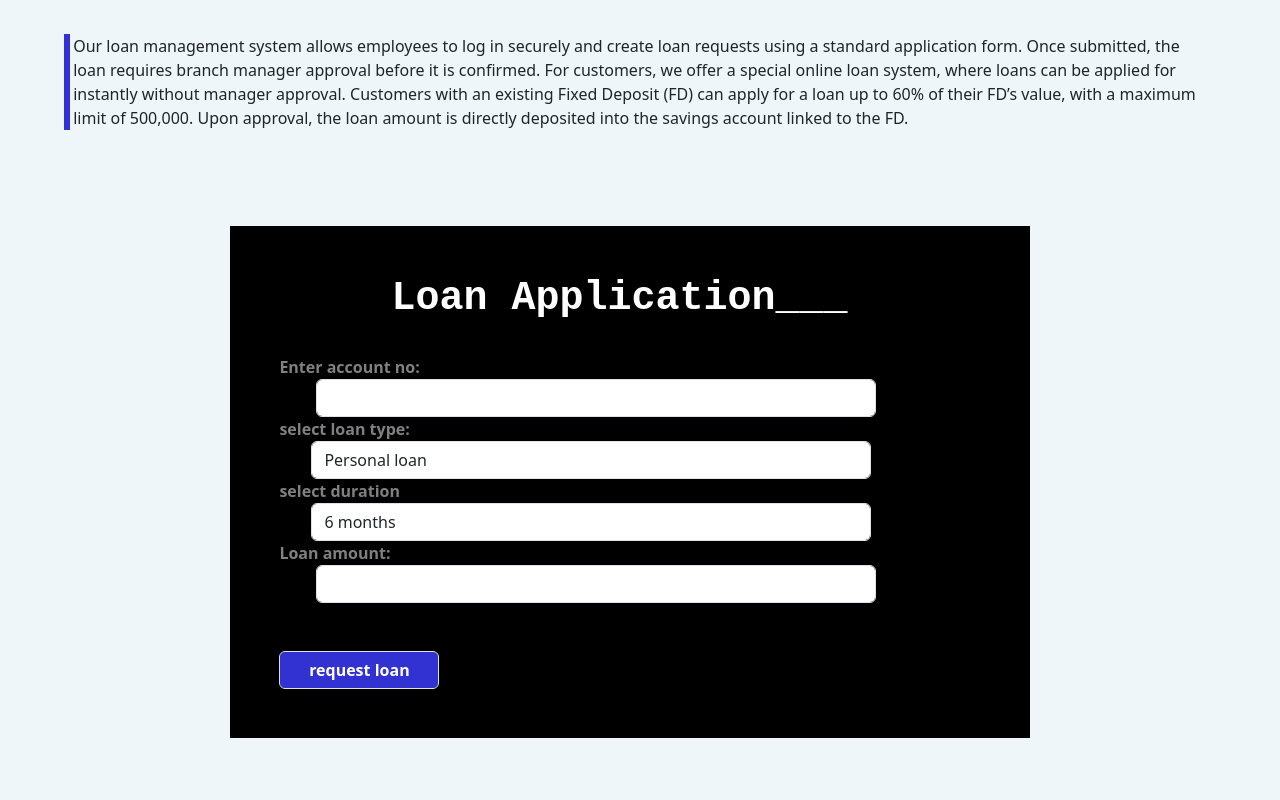
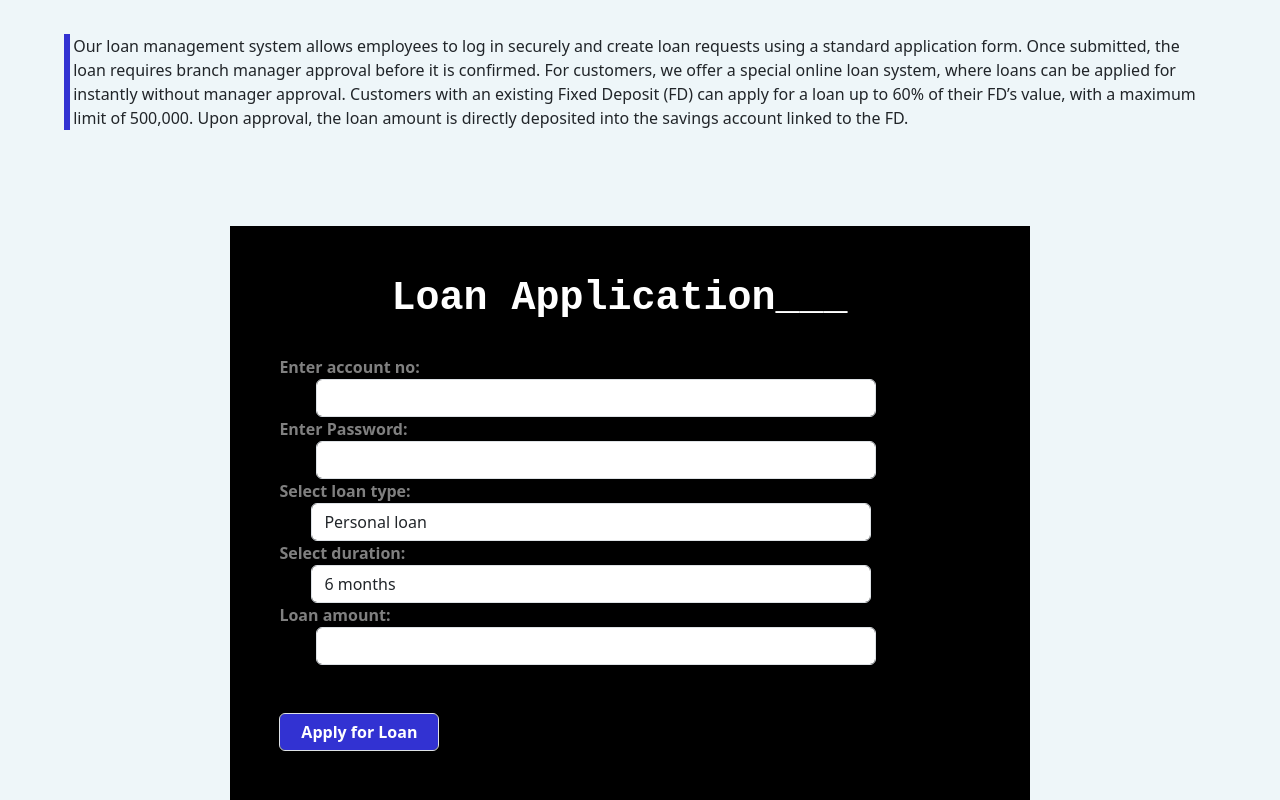
Before and after one commit to Kisara-k/bank-sys, a React (Create React App) app in the folder client/: page /loans in a window 1280 px wide. Shown: the part 927-1727 px from the top of the page. Before the commit the page ends 1665 px from the top, so only its background shows below. Built offline with nearby package versions, Linux system fonts and the light colour scheme.

Commit message:
change loan

```diff
--- a/client/src/pages/Loans.css
+++ b/client/src/pages/Loans.css
@@ -40,6 +40,10 @@
     padding-right: 4rem;
     padding-left: 0.2rem;
     border-left: 6px solid rgb(50, 50, 210);
+}
+#password {
+    margin-left: 2.3rem; /* Same as #accNo and #lamount */
+    width: 35rem; /* Same width as other input fields */
 }
 #loanform{
     width: 50rem;
--- a/client/src/pages/Loans.js
+++ b/client/src/pages/Loans.js
@@ -1,36 +1,137 @@
-import React from "react";
+import React, { useState, useEffect } from "react";
 import { Link } from "react-router-dom";
 import './Loans.css';
 
-export default function Loans(){
-    return(
+export default function Loans() {
+    const [accountNo, setAccountNo] = useState('');
+    const [loanType, setLoanType] = useState('Personal loan');
+    const [duration, setDuration] = useState('6 months');
+    const [loanAmount, setLoanAmount] = useState('');
+    const [password, setPassword] = useState('');
+    const [errorMessage, setErrorMessage] = useState('');
+    const [successMessage, setSuccessMessage] = useState('');
+    const [hasFD, setHasFD] = useState(true); // New state to track if the customer has FD
+    const [checkingFDMessage, setCheckingFDMessage] = useState('');
+
+    const MAX_LOAN_AMOUNT = 500000; // Maximum loan amount
+    const FD_VALUE = 1000000; // Example fixed deposit value
+    const MAX_LOAN_LIMIT = FD_VALUE * 0.6; // 60% of FD value
+
+    // Check if customer has FD when account number changes
+    useEffect(() => {
+        const checkFD = async () => {
+            if (accountNo) {
+                setCheckingFDMessage('Checking for fixed deposit...'); // Optional: Inform the user
+                try {
+                    const response = await fetch(`/api/check-fd?accountNo=${accountNo}`);
+                    const data = await response.json();
+                    if (data.hasFD) {
+                        setHasFD(true);
+                        setCheckingFDMessage('');
+                    } else {
+                        setHasFD(false);
+                        setCheckingFDMessage('No fixed deposit account found for this customer.');
+                    }
+                } catch (error) {
+                    setHasFD(false);
+                    setCheckingFDMessage('Error checking fixed deposit status.');
+                }
+            } else {
+                setCheckingFDMessage('');
+            }
+        };
+
+        checkFD();
+    }, [accountNo]); // Trigger this effect when accountNo changes
+
+    const handleSubmit = async (event) => {
+        event.preventDefault(); // Prevent the default form submission
+
+        // Reset messages
+        setErrorMessage('');
+        setSuccessMessage('');
+
+        // Example validation checks
+        if (!accountNo || !loanAmount || !password) {
+            setErrorMessage('Please fill in all required fields.');
+            return;
+        }
+
+        // Validate account number format
+        const accountNoRegex = /^[0-9]{1,10}$/; // Example regex for account number (1 to 10 digits)
+        if (!accountNoRegex.test(accountNo)) {
+            setErrorMessage('Please enter a valid account number (1-10 digits).');
+            return;
+        }
+
+        if (isNaN(loanAmount) || loanAmount <= 0) {
+            setErrorMessage('Please enter a valid loan amount.');
+            return;
+        }
+
+        if (loanAmount > MAX_LOAN_LIMIT) {
+            setErrorMessage(`Loan amount cannot exceed ${MAX_LOAN_LIMIT}.`);
+            return;
+        }
+
+        if (loanAmount > MAX_LOAN_AMOUNT) {
+            setErrorMessage(`Loan amount cannot exceed ${MAX_LOAN_AMOUNT}.`);
+            return;
+        }
+
+        // Prevent submission if the user does not have a fixed deposit
+        if (!hasFD) {
+            setErrorMessage('You must have a fixed deposit to apply for a loan.');
+            return;
+        }
+
+        // Call your backend API to validate and submit the loan application
+        const response = await fetch('/api/apply-loan', {
+            method: 'POST',
+            headers: {
+                'Content-Type': 'application/json',
+            },
+            body: JSON.stringify({ accountNo, loanType, duration, loanAmount, password }), // Include password in the request
+        });
+
+        const data = await response.json();
+
+        if (response.ok) {
+            // If successful
+            setSuccessMessage('Loan application submitted successfully!');
+        } else {
+            // If there's an error
+            setErrorMessage(data.message || 'Something went wrong. Please try again.');
+        }
+    };
+
+    return (
         <>
-
             <nav id="nav2">
-
                 <Link className="link2" to="/account">Home</Link>
                 <Link className="link2" to="/loans">Loans</Link>
             </nav>
 
             <div id="top">
-                <span id="x1">Are you</span><br></br>
-                <span id="x2">looking for</span><br></br>
+                <span id="x1">Are you</span><br />
+                <span id="x2">looking for</span><br />
             </div>
 
             <div className="row" id="icons">
                 <div className="col-sm-4" id="personal">
-                    <img src="personal.png" id="personalImg"></img><br></br>
+                    <img src="personal.png" id="personalImg" alt="Personal Loan" />
+                    <br />
                     <span id="d1">Personal/Business Loans</span>
                 </div>
-
                 <div className="col-sm-4" id="deposite">
-                    <img src="deposit.png" id="personalImg"></img><br></br>
-                    <span id="d1">Need a fixed deposite</span>
+                    <img src="deposit.png" id="personalImg" alt="Fixed Deposit" />
+                    <br />
+                    <span id="d1">Need a fixed deposit</span>
                 </div>
-
                 <div className="col-sm-4" id="loan">
-                    <img src="capital.png" id="personalImg"></img><br></br>
-                    <span id="d1">Loan upto 60% of FD</span>
+                    <img src="capital.png" id="personalImg" alt="Loan" />
+                    <br />
+                    <span id="d1">Loan up to 60% of FD</span>
                 </div>
             </div>
 
@@ -40,22 +141,49 @@ export default function Loans(){
 
             <div id="loanform">
                 <h1 id="loanhead"> Loan Application___</h1>
-                <form>
+                <form onSubmit={handleSubmit}>
                     <div className="form-group">
-                        <label for="acc">Enter account no:</label>
-                        <input type="text" className="form-control" id="accNo"></input>
+                        <label htmlFor="acc">Enter account no:</label>
+                        <input
+                            type="text"
+                            className="form-control"
+                            id="accNo"
+                            value={accountNo}
+                            onChange={(e) => setAccountNo(e.target.value)}
+                        />
+                        {checkingFDMessage && <small className="text-danger">{checkingFDMessage}</small>}
                     </div>
+
                     <div className="form-group">
-                        <label for="loan type">select loan type:</label>
-                        <select className="form-control" id="ltype">
+                        <label htmlFor="password">Enter Password:</label>
+                        <input
+                            type="password"
+                            className="form-control"
+                            id="password"
+                            value={password}
+                            onChange={(e) => setPassword(e.target.value)}
+                        />
+                    </div>
+
+                    <div className="form-group">
+                        <label htmlFor="loan-type">Select loan type:</label>
+                        <select
+                            className="form-control"
+                            id="ltype"
+                            value={loanType}
+                            onChange={(e) => setLoanType(e.target.value)}>
                             <option>Personal loan</option>
                             <option>Business loan</option>
                         </select>
                     </div>
 
                     <div className="form-group">
-                        <label for="duration">select duration</label>
-                        <select className="form-control" id="duration">
+                        <label htmlFor="duration">Select duration:</label>
+                        <select
+                            className="form-control"
+                            id="duration"
+                            value={duration}
+                            onChange={(e) => setDuration(e.target.value)}>
                             <option>6 months</option>
                             <option>12 months</option>
                             <option>24 months</option>
@@ -63,16 +191,23 @@ export default function Loans(){
                     </div>
 
                     <div className="form-group">
-                        <label for="amount">Loan amount:</label>
-                        <input type="text" className="form-control" id="lamount"></input>
+                        <label htmlFor="amount">Loan amount:</label>
+                        <input
+                            type="text"
+                            className="form-control"
+                            id="lamount"
+                            value={loanAmount}
+                            onChange={(e) => setLoanAmount(e.target.value)}
+                        />
                     </div>
 
                     <div className="form-group">
-                        <input className="form-control" id="reqBtn" type="button" value="request loan"></input>
+                        <input className="form-control" id="reqBtn" type="submit" value="Apply for Loan" />
                     </div>
                 </form>
+                {errorMessage && <div className="alert alert-danger">{errorMessage}</div>}
+                {successMessage && <div className="alert alert-success">{successMessage}</div>}
             </div>
-
         </>
-    )
+    );
 }
```
Also changed, not shown: 1 other file (tests, documents, lock files or other folders).
